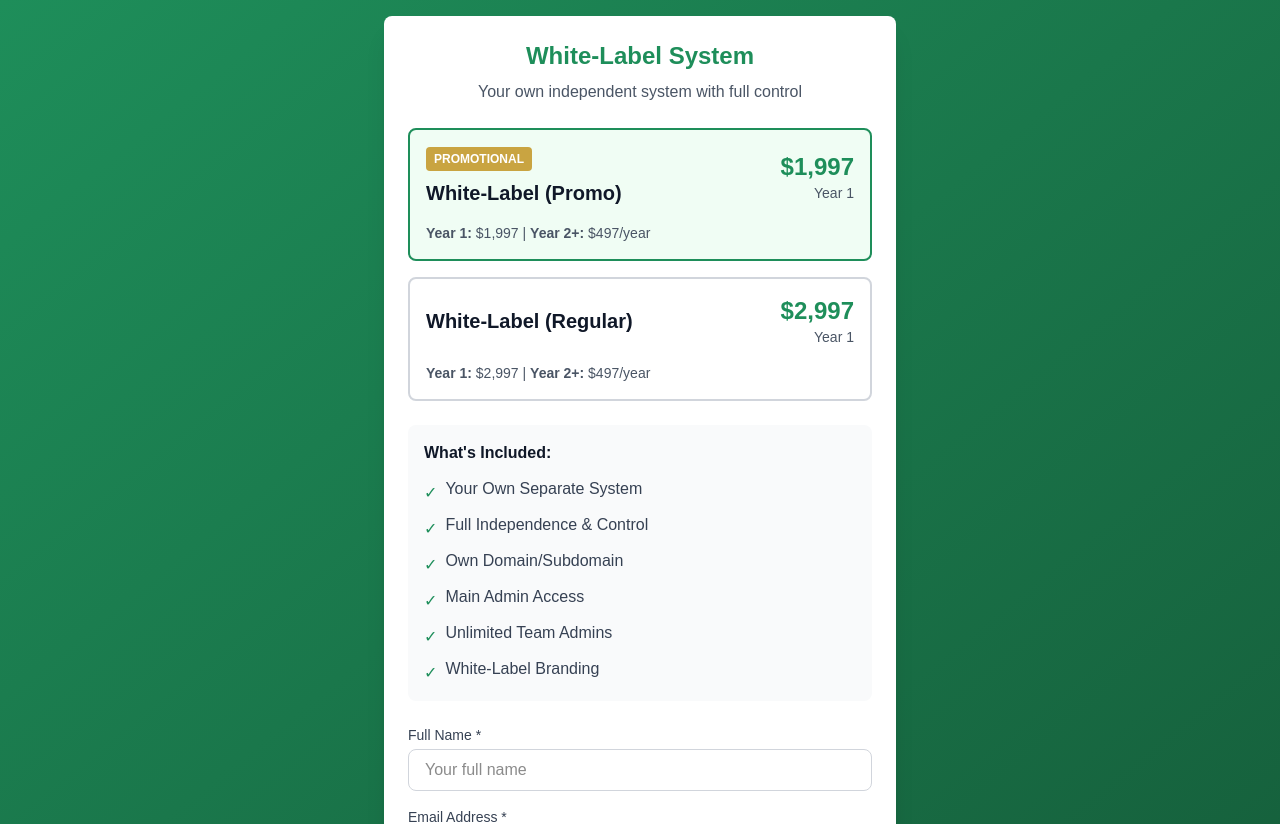
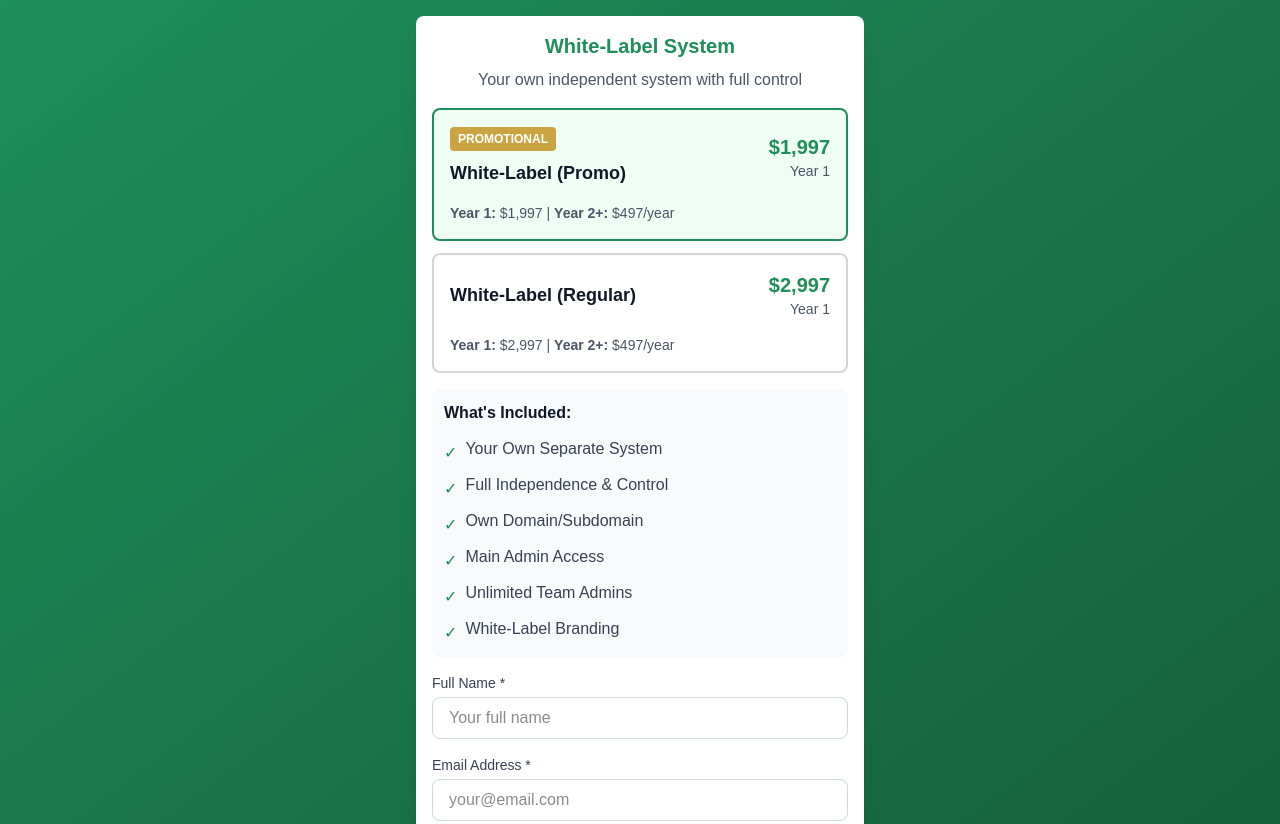
Before and after one commit to marketleveragingmedia-cmd/citizen-activation-system, a Next.js app: page /checkout/white-label in a window 1280 px wide. Shown: the top 824 px of the page. Built offline with nearby package versions, Linux system fonts and the light colour scheme.

Commit message:
FIX: White-label smaller sizing (448px) + remove 'Join the' from Team Admin header

```diff
--- a/app/checkout/team-admin/page.tsx
+++ b/app/checkout/team-admin/page.tsx
@@ -42,7 +42,7 @@ export default function TeamAdminCheckout() {
             Team Admin Access
           </h1>
           <p className="text-gray-600">
-            Join the Citizen Activation System
+            Citizen Activation System
           </p>
         </div>
 
--- a/app/checkout/white-label/page.tsx
+++ b/app/checkout/white-label/page.tsx
@@ -37,9 +37,9 @@ export default function WhiteLabelCheckout() {
 
   return (
     <div className="min-h-screen bg-gradient-to-br from-[#1E8E5A] to-[#155d3a] flex items-center justify-center p-4">
-      <div className="bg-white rounded-lg shadow-xl max-w-lg w-full p-6">
-        <div className="text-center mb-6">
-          <h1 className="text-2xl font-bold text-[#1E8E5A] mb-2">
+      <div className="bg-white rounded-lg shadow-xl max-w-md w-full p-4">
+        <div className="text-center mb-4">
+          <h1 className="text-xl font-bold text-[#1E8E5A] mb-2">
             White-Label System
           </h1>
           <p className="text-gray-600">
@@ -47,7 +47,7 @@ export default function WhiteLabelCheckout() {
           </p>
         </div>
 
-        <div className="space-y-4 mb-6">
+        <div className="space-y-3 mb-4">
           <div
             onClick={() => setTier('promo')}
             className={`border-2 rounded-lg p-4 cursor-pointer transition-all ${
@@ -61,10 +61,10 @@ export default function WhiteLabelCheckout() {
                 <div className="inline-block bg-[#C9A441] text-white px-2 py-1 rounded text-xs font-semibold mb-2">
                   PROMOTIONAL
                 </div>
-                <h2 className="text-xl font-bold text-gray-900">White-Label (Promo)</h2>
+                <h2 className="text-lg font-bold text-gray-900">White-Label (Promo)</h2>
               </div>
               <div className="text-right">
-                <div className="text-2xl font-bold text-[#1E8E5A]">$1,997</div>
+                <div className="text-xl font-bold text-[#1E8E5A]">$1,997</div>
                 <div className="text-sm text-gray-600">Year 1</div>
               </div>
             </div>
@@ -82,9 +82,9 @@ export default function WhiteLabelCheckout() {
             }`}
           >
             <div className="flex justify-between items-center mb-4">
-              <h2 className="text-xl font-bold text-gray-900">White-Label (Regular)</h2>
+              <h2 className="text-lg font-bold text-gray-900">White-Label (Regular)</h2>
               <div className="text-right">
-                <div className="text-2xl font-bold text-[#1E8E5A]">$2,997</div>
+                <div className="text-xl font-bold text-[#1E8E5A]">$2,997</div>
                 <div className="text-sm text-gray-600">Year 1</div>
               </div>
             </div>
@@ -94,7 +94,7 @@ export default function WhiteLabelCheckout() {
           </div>
         </div>
 
-        <div className="bg-gray-50 rounded-lg p-4 mb-6">
+        <div className="bg-gray-50 rounded-lg p-3 mb-4">
           <h3 className="font-bold text-gray-900 mb-3">What's Included:</h3>
           <div className="space-y-2 text-gray-700">
             <div className="flex items-start gap-2">
```
